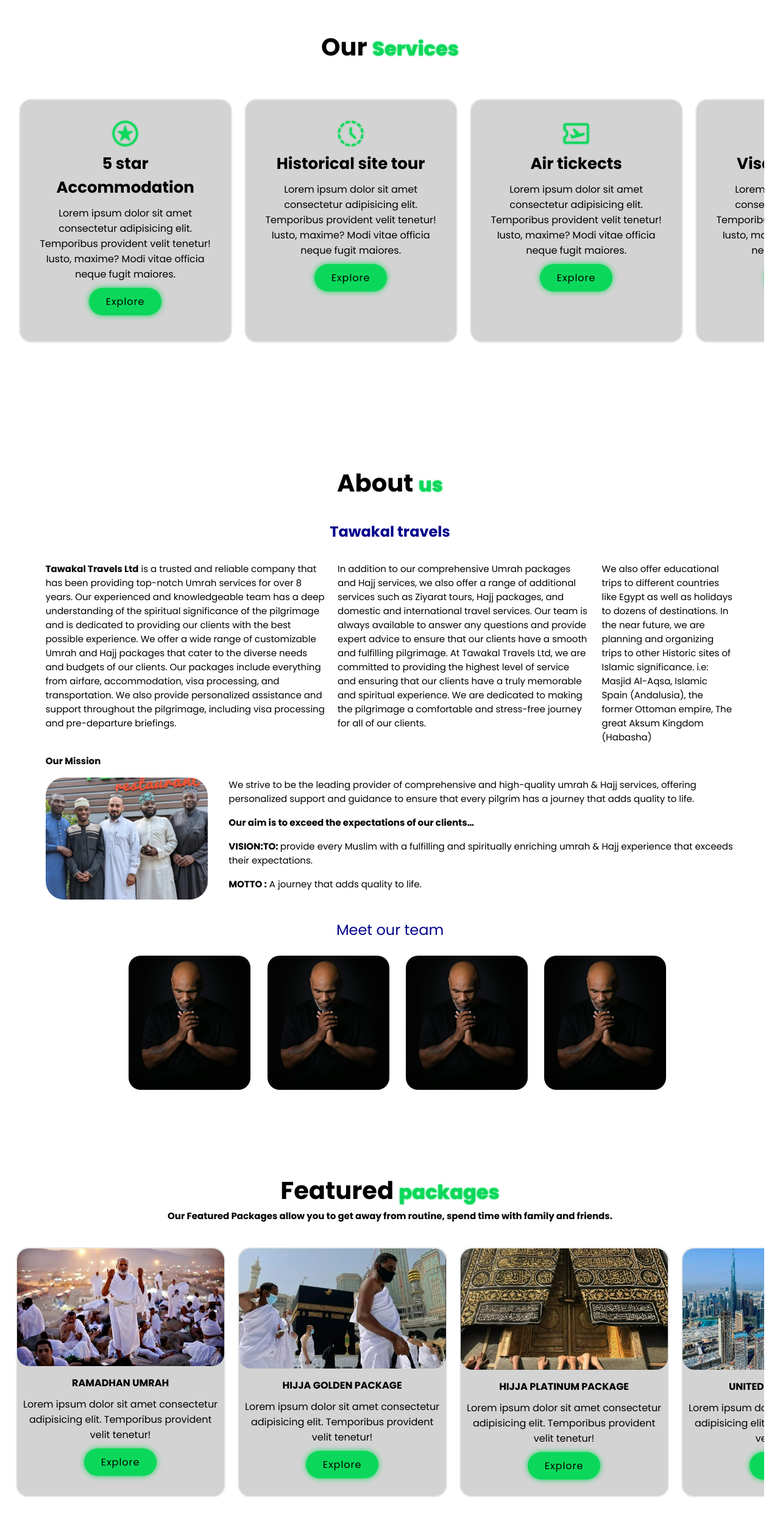
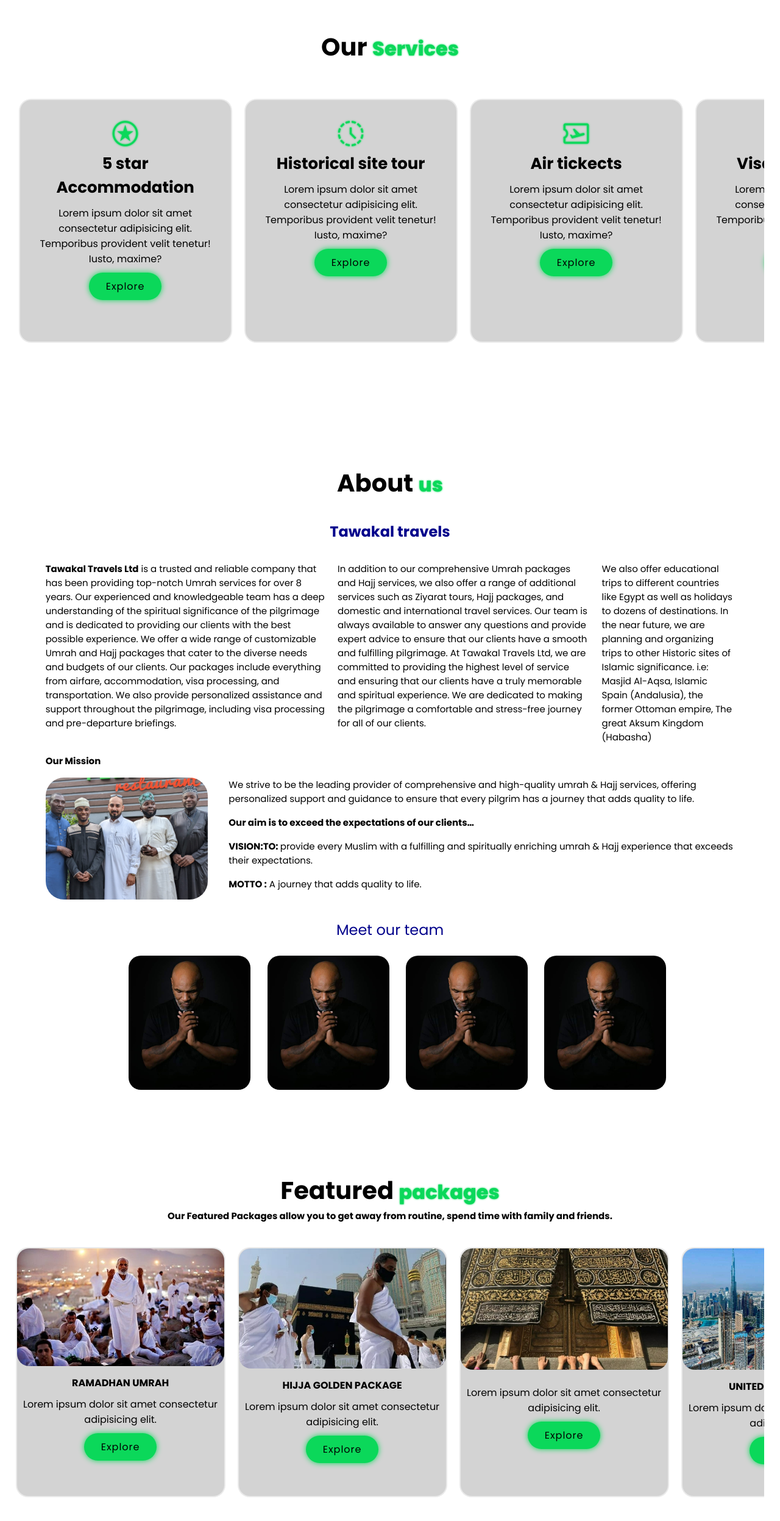
Before and after one commit to HASHIM-KIKAMBI/tawakaltravels, a plain HTML site: page index.html in a window 1280 px wide. Shown: the part 1152-3646 px from the top of the page at 61% size. Drawn offline with nearby package versions, Linux system fonts and the light colour scheme.

Commit message:
Update index.html

```diff
--- a/index.html
+++ b/index.html
@@ -332,7 +332,7 @@ margin-top: 10px;
 }
 .theback button{
     padding: 9px 25px;
-    background-color: rgba(0, 136, 169,1);
+    background: var(--main-color);
   color: white;
   border: none;
   border-radius: 50px;
@@ -799,6 +799,11 @@ margin-left: 2%;
   transform-style: preserve-3d;
   transition: all 0.5s ease;
 }
+            .theback .imgs{
+width: 50px;
+height: 50px;
+margin-top: 10px;
+}
         .package-box{
     margin-top: 2rem;
     margin-bottom: 2rem;
@@ -938,8 +943,7 @@ margin-left: 2%;
                 </span>
             <h3>5 star Accommodation</h3>
             <p>Lorem ipsum dolor sit amet consectetur adipisicing elit.
-                 Temporibus provident velit tenetur! Iusto, maxime? Modi
-                 vitae officia neque fugit maiores.</p>
+                 Temporibus provident velit tenetur! Iusto, maxime?</p>
                  <a href="#" class="btn">Explore</a>
         </div>
 
@@ -949,8 +953,7 @@ margin-left: 2%;
                 </span>
             <h3>Historical site tour</h3>
             <p>Lorem ipsum dolor sit amet consectetur adipisicing elit.
-                 Temporibus provident velit tenetur! Iusto, maxime? Modi
-                 vitae officia neque fugit maiores.</p>
+                 Temporibus provident velit tenetur! Iusto, maxime?</p>
                  <a href="#" class="btn">Explore</a>
         </div>
 
@@ -960,8 +963,7 @@ margin-left: 2%;
                 </span>
             <h3>Air tickects</h3>
             <p>Lorem ipsum dolor sit amet consectetur adipisicing elit.
-                 Temporibus provident velit tenetur! Iusto, maxime? Modi
-                 vitae officia neque fugit maiores.</p>
+                 Temporibus provident velit tenetur! Iusto, maxime?</p>
                  <a href="#" class="btn">Explore</a>
         </div>
 
@@ -971,8 +973,7 @@ margin-left: 2%;
                 </span>
             <h3>Visa processing</h3>
             <p>Lorem ipsum dolor sit amet consectetur adipisicing elit.
-                 Temporibus provident velit tenetur! Iusto, maxime? Modi
-                 vitae officia neque fugit maiores.</p>
+                 Temporibus provident velit tenetur! Iusto, maxime?</p>
                  <a href="#" class="btn">Explore</a>
         </div>
 
@@ -982,8 +983,7 @@ margin-left: 2%;
                 </span>
             <h3>Ground transportation</h3>
             <p>Lorem ipsum dolor sit amet consectetur adipisicing elit.
-                 Temporibus provident velit tenetur! Iusto, maxime? Modi
-                 vitae officia neque fugit maiores.</p>
+                 Temporibus provident velit tenetur! Iusto, maxime?</p>
                  <a href="#" class="btn">Explore</a>
         </div>
 
@@ -1107,40 +1107,34 @@ margin-left: 2%;
             <div class="package-box">
                 <img src="images/men.jpg">
                 <h2><b>RAMADHAN UMRAH</b></h2>
-                <p>Lorem ipsum dolor sit amet consectetur adipisicing elit.
-                    Temporibus provident velit tenetur!</p>
+                <p>Lorem ipsum dolor sit amet consectetur adipisicing elit.</p>
                     <a href="#" class="btn">Explore</a>
             </div>
 
             <div class="package-box">
                 <img src="images/npm.jpg">
                 <h2><b>HIJJA GOLDEN PACKAGE</b></h2>
-                <p>Lorem ipsum dolor sit amet consectetur adipisicing elit.
-                    Temporibus provident velit tenetur!</p>
+                <p>Lorem ipsum dolor sit amet consectetur adipisicing elit.</p>
                     <a href="#" class="btn">Explore</a>
             </div>
 
             <div class="package-box">
                 <img src="images/door.jpg">
-                <h2><b>HIJJA PLATINUM PACKAGE</b></h2>
-                <p>Lorem ipsum dolor sit amet consectetur adipisicing elit.
-                    Temporibus provident velit tenetur!</p>
+                <p>Lorem ipsum dolor sit amet consectetur adipisicing elit.</p>
                     <a href="#" class="btn">Explore</a>
             </div>
 
             <div class="package-box">
                 <img src="images/united.jpg">
                 <h2><b>UNITED ARAB EMIRATES</b></h2>
-                <p>Lorem ipsum dolor sit amet consectetur adipisicing elit.
-                    Temporibus provident velit tenetur!</p>
+                <p>Lorem ipsum dolor sit amet consectetur adipisicing elit.</p>
                     <a href="#" class="btn">Explore</a>
             </div>
 
             <div class="package-box">
                 <img src="images/saudi.jpg">
                 <h2><b>SAUDI ARABIA</b></h2>
-                <p>Lorem ipsum dolor sit amet consectetur adipisicing elit.
-                    Temporibus provident velit tenetur!</p>
+                <p>Lorem ipsum dolor sit amet consectetur adipisicing elit.</p>
                     <a href="#" class="btn">Explore</a>
             </div>
         </div>
```
